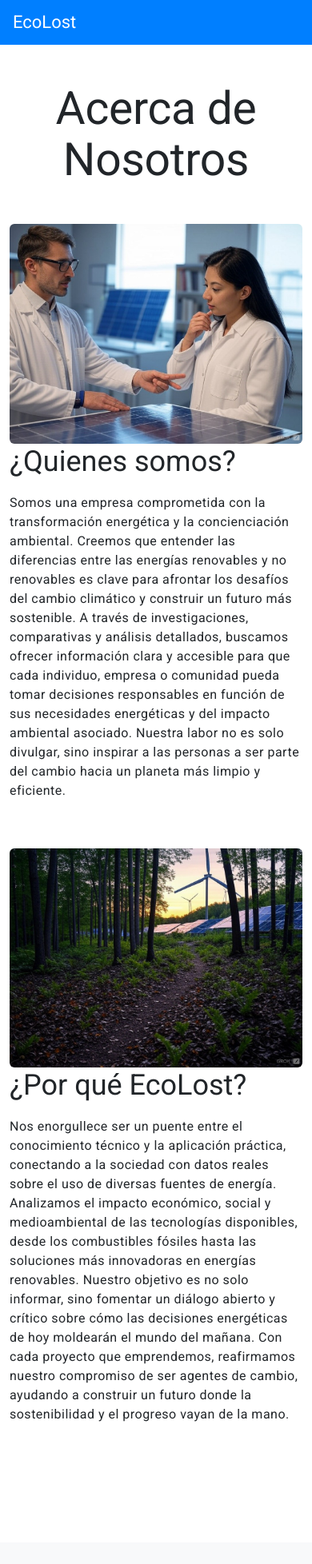
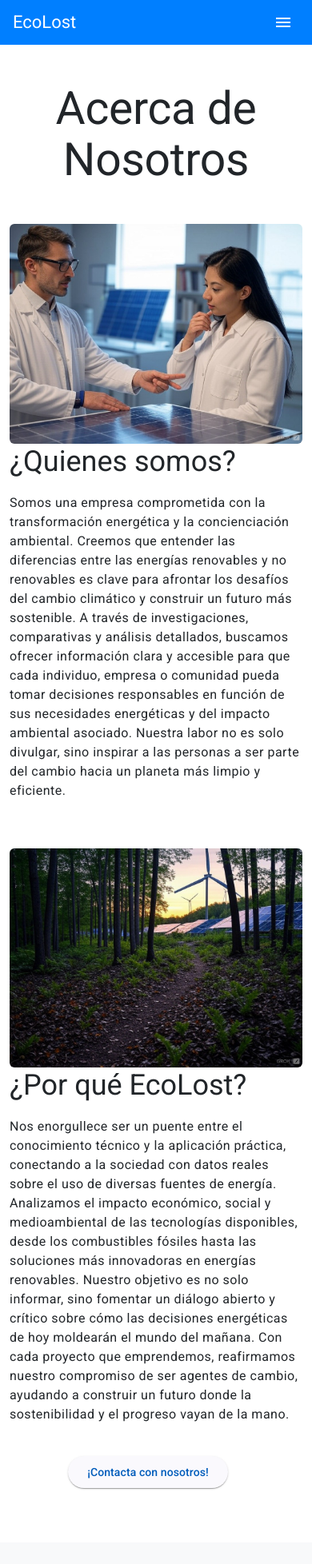
Before and after one commit to diMorillas/PJ102425_EnergiasRenovables, an Angular app in the folder P10_2425/: page /card in a window 390 px wide. Shown: the top 1956 px of the page at 80% size. Built offline with nearby package versions, Linux system fonts and the light colour scheme.

Commit message:
Improved Card Component MD and more features

```diff
--- a/P10_2425/src/app/aboutus.component.css
+++ b/P10_2425/src/app/aboutus.component.css
@@ -36,8 +36,16 @@
     color: #007bff !important;
     font-weight: 450;
   }
-  /*Botón*/
-  button{
-  right:330px;
-  bottom:100px;
-}
+  button {
+    right: 330px;
+    bottom: 100px;
+  }
+
+  /* Ajuste para pantallas pequeñas (móviles) */
+  @media (max-width: 768px) {
+    button {
+      right: 10px; /* Más cerca del borde */
+      bottom: 20px; /* Más visible en móvil */
+      font-size: 14px; /* Tamaño más pequeño */
+    }
+  }
--- a/P10_2425/src/app/card.component.css
+++ b/P10_2425/src/app/card.component.css
@@ -18,10 +18,18 @@
   .card {
     width: 300px;
     border: 1px solid #ddd;
-    border-radius: 8px;
     overflow: hidden;
     box-shadow: 0px 4px 6px rgba(0, 0, 0, 0.1);
+    background-color: #fff;
+    border-radius: 8px;
+    box-shadow: 0 2px 4px rgba(0, 0, 0, 0.1);
+    transition: transform 0.3s ease, box-shadow 0.3s ease;
   }
+  .card:hover {
+    transform: translateY(-5px);
+    box-shadow: 0 4px 8px rgba(0, 0, 0, 0.2);
+  }
+
 
   .card-img-top {
     width: 100%;
--- a/P10_2425/src/app/nav.component.css
+++ b/P10_2425/src/app/nav.component.css
@@ -62,6 +62,10 @@
   right: 0;
   width: 200px;
   box-shadow: 0px 2px 10px rgba(0, 0, 0, 0.2);
+  z-index: 1000;
+}
+.mat-icon{
+  color:white;
 }
 
 /* Responsive: Mostrar menú hamburguesa en móviles */
--- a/P10_2425/src/app/nav.component.html
+++ b/P10_2425/src/app/nav.component.html
@@ -1,4 +1,6 @@
 <mat-toolbar>
+  <!--<img src="/assets/images/logo.svg" alt="EcoLost Logo" class="logo-img"> -->
+
   <span class="logo">EcoLost</span>
 
   <!-- Espaciador para alinear los botones a la derecha -->
@@ -13,7 +15,7 @@
 
   <!-- Menú hamburguesa en pantallas pequeñas -->
   <button mat-icon-button class="menu-button" (click)="toggleMenu()">
-    <mat-icon></mat-icon>
+    <mat-icon>menu</mat-icon>
   </button>
 </mat-toolbar>
 
@@ -21,5 +23,5 @@
 <div class="mobile-menu" *ngIf="menuOpen">
   <button mat-button [routerLink]="'/'">Tipos de Energía</button>
   <button mat-button [routerLink]="'/about-us'">Sobre Nosotros</button>
-  <button mat-button [routerLink]="'/'">Contacto</button>
+  <button mat-button [routerLink]="'/form'">Contacto</button>
 </div>
```
